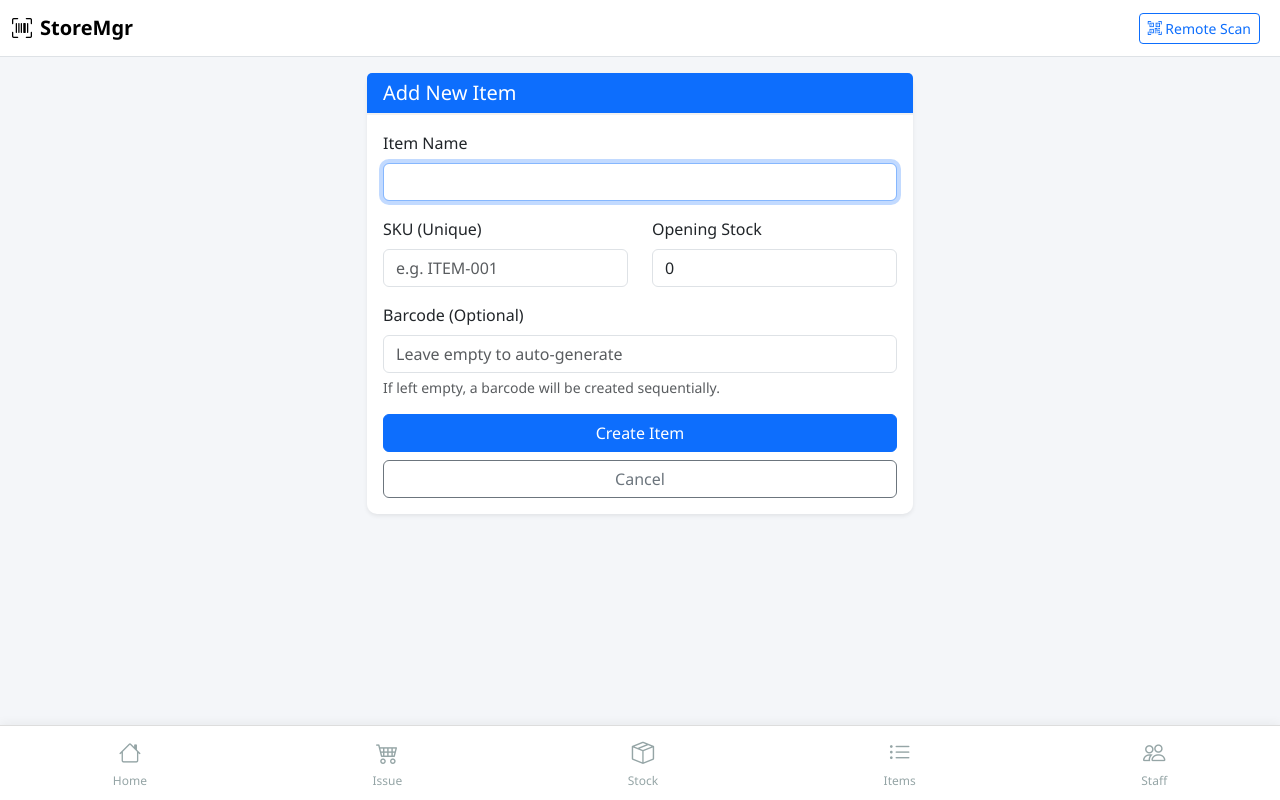
After one commit to mtaha-9646/school_store, a Flask app: page /items/new in a window 1280 px wide. The commit adds this page. Run offline with Flask 3, Linux system fonts and the light colour scheme; parts of the project's set-up code (start-up, migrations or seed data) failed here and were passed over; some libraries are stand-ins or nearby versions.

Commit message:
fix slow loads and add items

```diff
--- a/app.py
+++ b/app.py
@@ -24,7 +24,8 @@ app.config.from_object(Config)
 app.register_blueprint(deploy_bp)
 
 db.init_app(app)
-socketio = SocketIO(app, cors_allowed_origins="*")
+# PythonAnywhere does not support WebSockets; force threading/polling fallback
+socketio = SocketIO(app, cors_allowed_origins="*", async_mode='threading')
 
 # --- Startup ---
 with app.app_context():
@@ -138,15 +139,52 @@ def item_detail(item_id):
     item = Item.query.get_or_404(item_id)
     return render_template('item_detail.html', item=item)
 
+@app.route('/items/new', methods=['GET', 'POST'])
+def item_new():
+    if request.method == 'POST':
+        try:
+            name = request.form['name']
+            sku = request.form['sku']
+            stock = int(request.form.get('stock_on_hand', 0))
+            barcode_val = request.form.get('barcode', '').strip() or None
+
+            # Auto-generate if empty
+            if not barcode_val:
+                barcode_val = generate_barcode_value()
+
+            item = Item(name=name, sku=sku, stock_on_hand=stock, barcode=barcode_val)
+            db.session.add(item)
+            db.session.commit()
+
+            # Log initial stock
+            if stock > 0:
+                adjust_stock(item.id, stock, "ADJUST", note="Initial Stock", user_id=session.get('user_id'))
+                db.session.commit()
+
+            flash(f"Item '{name}' created.", "success")
+            return redirect(url_for('inventory'))
+        except Exception as e:
+            db.session.rollback()
+            flash(f"Error creating item: {str(e)}", "danger")
+
+    return render_template('item_new.html')
+
 @app.route('/items/<int:item_id>/barcode.png')
 def get_barcode_image(item_id):
     item = Item.query.get_or_404(item_id)
+
+    # Ensure folder exists (PythonAnywhere filesystem safety)
+    os.makedirs(os.path.join(app.instance_path, 'barcodes'), exist_ok=True)
+
     if not item.barcode:
         item.barcode = generate_barcode_value()
         db.session.commit()
 
-    path = get_barcode_path(item.barcode, app.instance_path)
-    return send_file(path, mimetype='image/png')
+    try:
+        path = get_barcode_path(item.barcode, app.instance_path)
+        return send_file(path, mimetype='image/png')
+    except Exception as e:
+        return f"Error creating barcode: {e}", 500
 
 @app.route('/labels', methods=['GET', 'POST'])
 def labels():
--- a/requirements.txt
+++ b/requirements.txt
@@ -4,4 +4,4 @@ SQLAlchemy==2.0.25
 Flask-SocketIO==5.3.6
 python-barcode==0.15.1
 Pillow==10.2.0
-simple-websocket==1.0.0
+eventlet==0.33.3
--- a/templates/checkout.html
+++ b/templates/checkout.html
@@ -52,7 +52,10 @@
 
 <!-- SocketIO for Laptop Receive -->
 <script>
-    const socket = io();
+    const socket = io({
+        transports: ['polling'],
+        upgrade: false
+    });
     const pairingCode = "{{ pairing_code }}";
 
     socket.emit('join_pairing', pairingCode);
--- a/templates/inventory.html
+++ b/templates/inventory.html
@@ -2,7 +2,10 @@
 {% block content %}
 <div class="d-flex justify-content-between mb-3">
     <h3>Inventory</h3>
-    <a href="{{ url_for('labels') }}" class="btn btn-outline-secondary btn-sm">Labels</a>
+    <div>
+        <a href="{{ url_for('item_new') }}" class="btn btn-success btn-sm"><i class="bi bi-plus-lg"></i> Add Item</a>
+        <a href="{{ url_for('labels') }}" class="btn btn-outline-secondary btn-sm">Labels</a>
+    </div>
 </div>
 <div class="list-group">
     {% for item in items %}
--- /dev/null
+++ b/templates/item_new.html
@@ -0,0 +1,44 @@
+{% extends "base.html" %}
+
+{% block content %}
+<div class="row justify-content-center">
+    <div class="col-md-6">
+        <div class="card shadow-sm">
+            <div class="card-header bg-primary text-white">
+                <h5 class="mb-0">Add New Item</h5>
+            </div>
+            <div class="card-body">
+                <form method="POST">
+                    <div class="mb-3">
+                        <label class="form-label">Item Name</label>
+                        <input type="text" name="name" class="form-control" required autofocus>
+                    </div>
+
+                    <div class="row">
+                        <div class="col-6 mb-3">
+                            <label class="form-label">SKU (Unique)</label>
+                            <input type="text" name="sku" class="form-control" required placeholder="e.g. ITEM-001">
+                        </div>
+                        <div class="col-6 mb-3">
+                            <label class="form-label">Opening Stock</label>
+                            <input type="number" name="stock_on_hand" class="form-control" value="0" min="0">
+                        </div>
+                    </div>
+
+                    <div class="mb-3">
+                        <label class="form-label">Barcode (Optional)</label>
+                        <input type="text" name="barcode" class="form-control"
+                            placeholder="Leave empty to auto-generate">
+                        <div class="form-text">If left empty, a barcode will be created sequentially.</div>
+                    </div>
+
+                    <div class="d-grid gap-2">
+                        <button type="submit" class="btn btn-primary">Create Item</button>
+                        <a href="{{ url_for('inventory') }}" class="btn btn-outline-secondary">Cancel</a>
+                    </div>
+                </form>
+            </div>
+        </div>
+    </div>
+</div>
+{% endblock %}
--- a/templates/scan_status.html
+++ b/templates/scan_status.html
@@ -22,7 +22,10 @@
 <script src="https://unpkg.com/html5-qrcode" type="text/javascript"></script>
 <script src="{{ url_for('static', filename='scanner.js') }}"></script>
 <script>
-    const socket = io();
+    const socket = io({
+        transports: ['polling'],
+        upgrade: false
+    });
     document.addEventListener('DOMContentLoaded', () => {
         initScanner(socket, "{{ code }}");
     });
```
